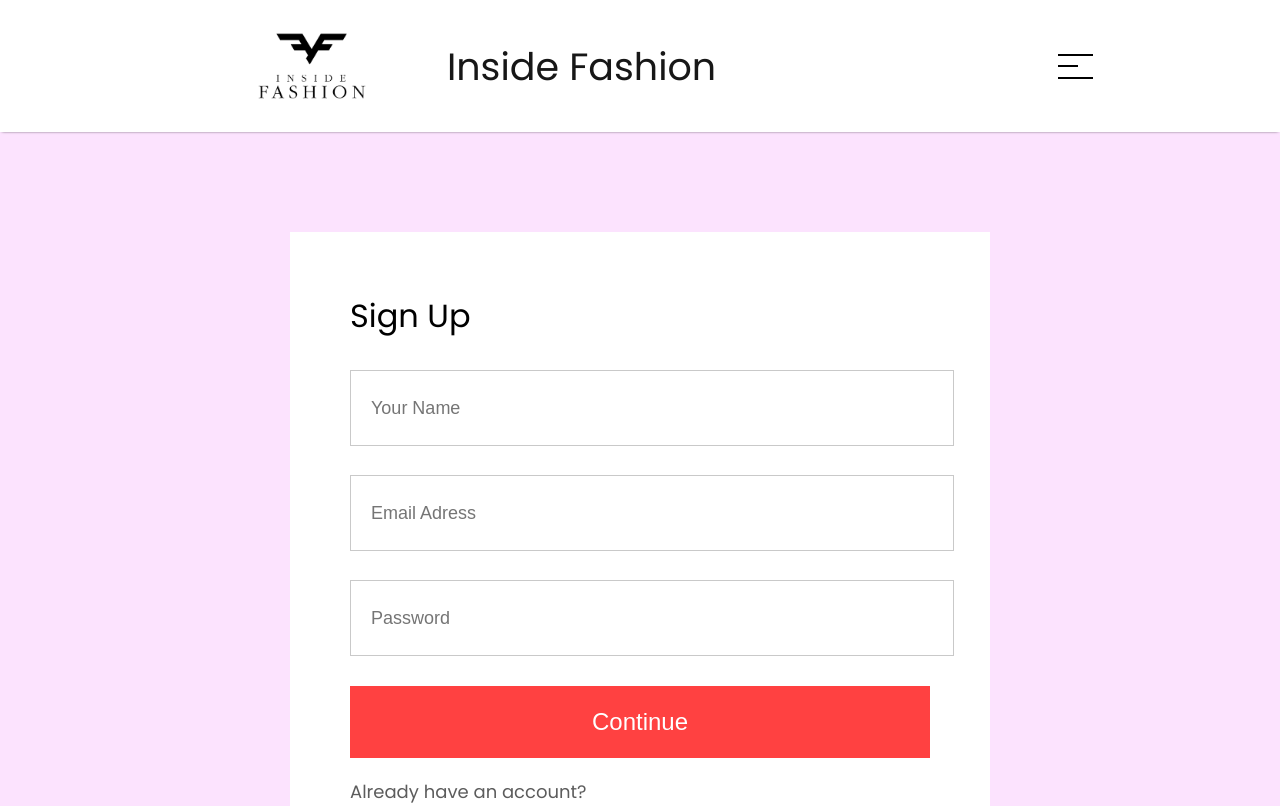
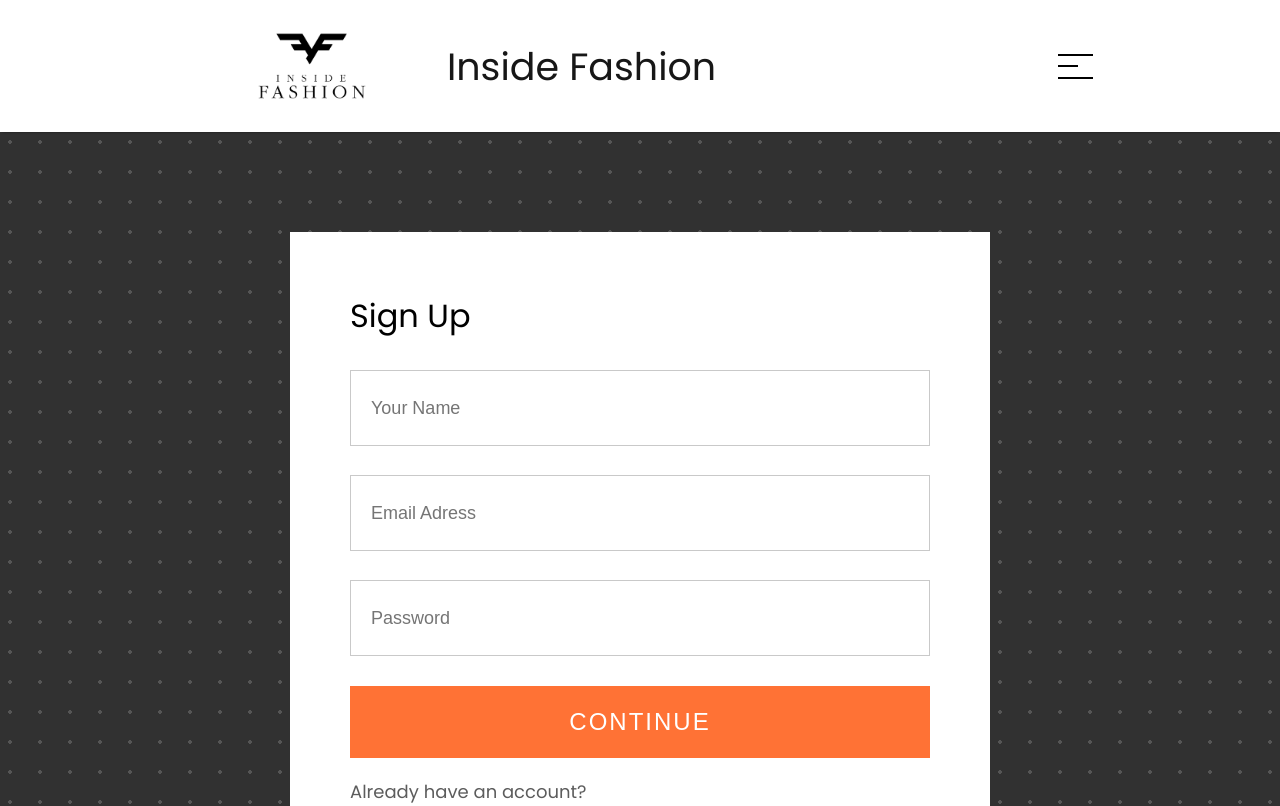
Before and after one commit to evgenii-landau/pet-online-shop, a React (Vite) app: page /login in a window 1280 px wide. Shown: the top 806 px of the page. Built offline with nearby package versions, Linux system fonts and the light colour scheme.

Commit message:
adaptive login section

```diff
--- a/src/Components/Navbar/Navbar.jsx
+++ b/src/Components/Navbar/Navbar.jsx
@@ -58,7 +58,7 @@ export const Navbar = () => {
 						<img src={close_btn} alt="close button" width={24} height={24}/>
 					</button>
 					<div className={styles.wrapperBurgerLogin}>
-					<Link to='/login'>
+					<Link to='/login' onClick={() => setIsOpenBurger(prev => !prev)}>
 								<button className={styles.burgerLoginBtn}>Login</button>
 							</Link>
 							<Link to='/cart' onClick={() => setIsOpenBurger(prev => !prev)}>
--- a/src/Pages/CSS/LoginSignUp.module.scss
+++ b/src/Pages/CSS/LoginSignUp.module.scss
@@ -1,12 +1,16 @@
 .loginSignUp {
   width: 100%;
   height: 80vh;
-  background: #fce3fe;
   padding-top: 100px;
+
+  background-color: #313131;
+  background-image: radial-gradient(rgba(255, 255, 255, 0.171) 2px, transparent 0);
+  background-size: 30px 30px;
+  background-position: -5px -5px;
 }
 
 .container {
-  width: 580px;
+  max-width: 580px;
   height: 600px;
   background: white;
   margin: auto;
@@ -26,7 +30,6 @@
 
 .fields input {
   height: 72px;
-  width: 100%;
   padding-left: 20px;
   border: 1px solid #c9c9c9;
   outline: none;
@@ -34,16 +37,117 @@
   font-size: 18px;
 }
 
-.container button {
-  width: 580px;
+.continueButton {
+  max-width: 580px;
+  width: 100%;
   height: 72px;
   color: white;
-  background: #FF4141;
   margin-top: 30px;
   border: none;
   font-size: 24px;
   font-weight: 500;
   cursor: pointer;
+
+  display: flex;
+  justify-content: center;
+  align-items: center;
+  gap: 15px;
+  position: relative;
+  padding: 1em 1.8em;
+  outline: none;
+  background: #FF7235;
+  text-transform: uppercase;
+  letter-spacing: 2px;
+  overflow: hidden;
+  transition: 0.2s;
+
+  @media screen and (max-width: 1024px) {
+    font-size: 18px;
+  }
+
+  @media screen and (max-width: 600px) {
+    font-size: 15px;
+  }
+}
+
+.continueButton:hover {
+  box-shadow: 0 0 10px #FF7235, 0 0 25px red, 0 0 50px #FF7235;
+  transition-delay: .03s;
+}
+
+.continueButton span {
+  position: absolute;
+}
+
+.continueButton span:nth-child(1) {
+  top: 0;
+  left: -100%;
+  width: 100%;
+  height: 2px;
+  background: linear-gradient(90deg, transparent, #FF7235);
+}
+
+.heroLatestBtn:hover span:nth-child(1) {
+  left: 100%;
+  transition: 0.7s;
+}
+
+.continueButton span:nth-child(3) {
+  bottom: 0;
+  right: -100%;
+  width: 100%;
+  height: 2px;
+  background: linear-gradient(90deg, transparent, red);
+}
+
+.continueButton:hover span:nth-child(3) {
+  right: 100%;
+  transition: 0.7s;
+  transition-delay: 0.35s;
+}
+
+.continueButton span:nth-child(2) {
+  top: -100%;
+  right: 0;
+  width: 2px;
+  height: 100%;
+  background: linear-gradient(180deg, transparent, #FF7235);
+}
+
+.continueButton:hover span:nth-child(2) {
+  top: 100%;
+  transition: 0.7s;
+  transition-delay: 0.17s;
+}
+
+.continueButton span:nth-child(4) {
+  bottom: -100%;
+  left: 0;
+  width: 2px;
+  height: 100%;
+  background: linear-gradient(360deg, transparent, red);
+}
+
+.continueButton:hover span:nth-child(4) {
+  bottom: 100%;
+  transition: 0.7s;
+  transition-delay: 0.52s;
+}
+
+.continueButton:active {
+  background: #ae00af;
+  background: linear-gradient(to top right, #ae00af, red);
+  color: #bfbfbf;
+  box-shadow: 0 0 8px #FF7235, 0 0 8px red, 0 0 8px #FF7235;
+  transition: 0.1s;
+}
+
+.continueButton:active span:nth-child(1)
+span:nth-child(2)
+span:nth-child(2)
+span:nth-child(2) {
+  transition: none;
+  transition-delay: none;
 }
 
 .login {
--- a/src/Pages/LoginSignUp.jsx
+++ b/src/Pages/LoginSignUp.jsx
@@ -12,7 +12,7 @@ export const LoginSignUp = () => {
 					<input type="email" placeholder='Email Adress'/>
 					<input type="password" placeholder='Password'/>
 				</div>
-				<button type='button'>Continue</button>
+				<button className={styles.continueButton} type='button'>Continue</button>
 				<p className={styles.login}>Already have an account?</p> <span>Login here</span>
 				<div className={styles.agree}>
 					<input type="checkbox" name='' id=''/>
```
